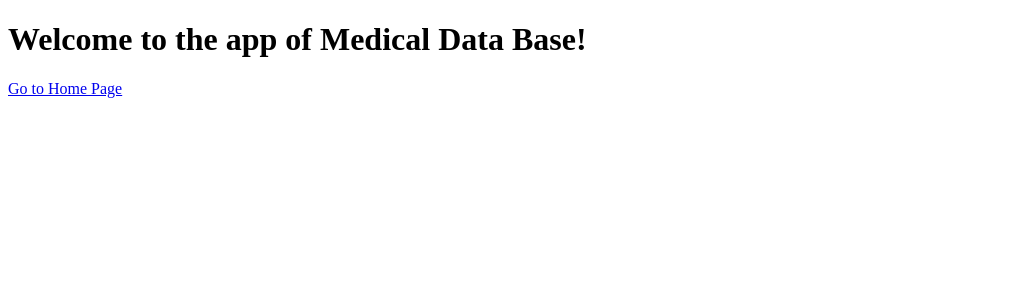
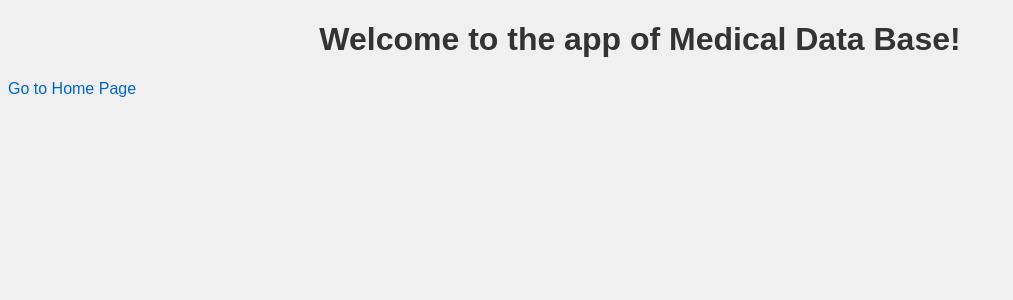
Before and after one commit to haszpe/Med_DB, a Django app: page / in a window 1280 px wide. Shown: the top 300 px of the page, without its empty margins (0-1013 px from the left). Run offline with Django 4.2, Linux system fonts and the light colour scheme.

Commit message:
Css to first page
creation of static directory with css templates

change to settings.py to aaccomodate for styles

```diff
--- a/medDB/medDB/settings.py
+++ b/medDB/medDB/settings.py
@@ -116,7 +116,8 @@ USE_TZ = True
 # Static files (CSS, JavaScript, Images)
 # https://docs.djangoproject.com/en/4.1/howto/static-files/
 
-STATIC_URL = "static/"
+STATIC_URL = '/static/'
+
 
 # Default primary key field type
 # https://docs.djangoproject.com/en/4.1/ref/settings/#default-auto-field
--- a/medDB/templates/first_page.html
+++ b/medDB/templates/first_page.html
@@ -1,8 +1,10 @@
+{% load static %}
 <!DOCTYPE html>
 <html lang="en">
 <head>
     <meta charset="UTF-8">
     <title>First Page</title>
+    <link rel="stylesheet" type="text/css" href="{% static 'styles.css' %}">
 </head>
 <body>
     <h1>Welcome to the app of Medical Data Base!</h1>
--- /dev/null
+++ b/medDB/users/static/styles.css
@@ -0,0 +1,14 @@
+body {
+    background-color: #f0f0f0;
+    font-family: Arial, sans-serif;
+}
+
+h1 {
+    color: #333;
+    text-align: center;
+}
+
+a {
+    color: #0066cc;
+    text-decoration: none;
+}
```
